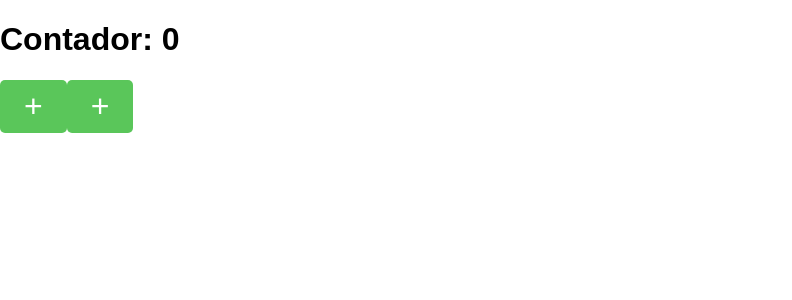
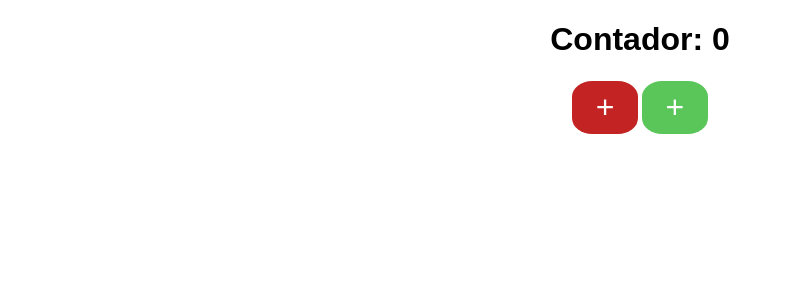
Before and after one commit to leonardo-vargas-de-paula/react-counter, a React (Create React App) app: page / in a window 1280 px wide. Shown: the top 300 px of the page, without its empty margins (0-792 px from the left). Built offline with nearby package versions, Linux system fonts and the light colour scheme.

Commit message:
feat: estiliza botoes

```diff
--- a/src/index.css
+++ b/src/index.css
@@ -1,3 +1,14 @@
+div{
+  display: flex;
+  flex-direction: column;
+  align-items: center;
+}
+
+div.buttons{
+  display: flex;
+  flex-direction: row;
+}
+
 body {
   margin: 0;
 font-family: sans-serif;
@@ -5,9 +16,17 @@ font-family: sans-serif;
 
 button{
   padding: 0.5rem 1.5rem;
+  margin: 0.1rem;
   font-size: 2rem;
   border: 0;
   color: white;
-  border-radius: 5px;
-  background-color: rgb(90, 198, 90);
+  border-radius: 30%;
 }
+
+button.plus{
+ background-color: rgb(90, 198, 90);
+}
+
+button.minus{
+ background-color: rgb(196, 35, 35);
+}
```
